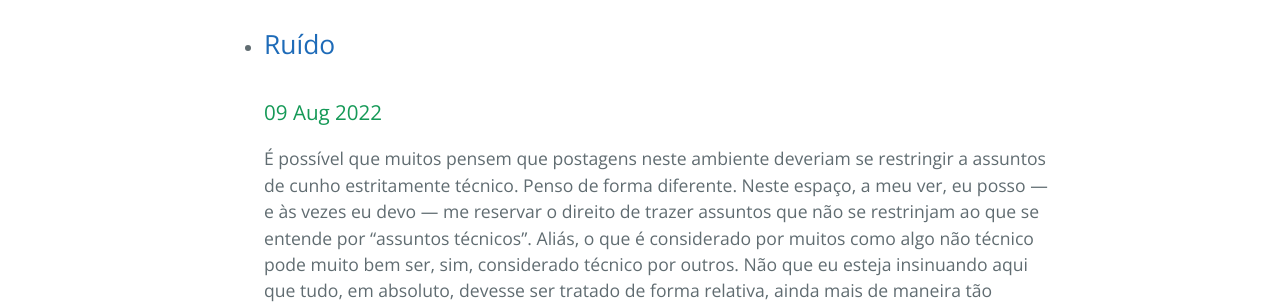
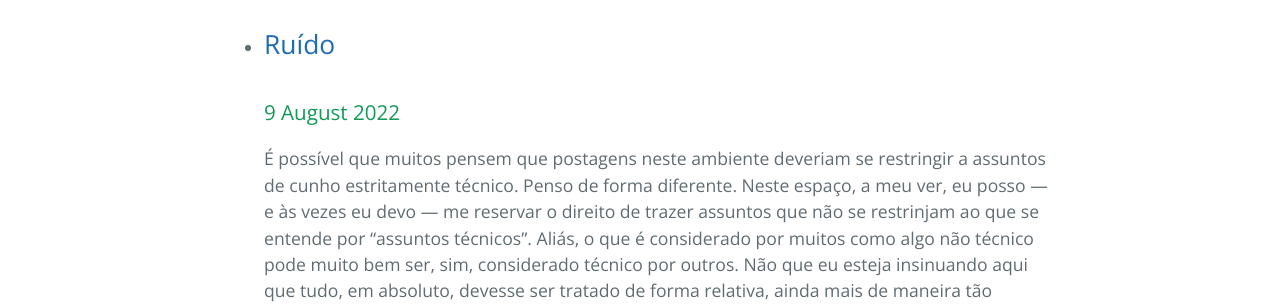
Before and after one commit to tito-spadini/titocaco.github.io, a Jekyll site: the page built from blog.html, in a window 1280 px wide. Shown: the part 458-762 px from the top of the page. Built offline with Jekyll 4.4.1, drawn with Linux system fonts in a browser that asks for light colours.

Commit message:
Changing date style for Blog posts

```diff
--- a/blog.html
+++ b/blog.html
@@ -8,7 +8,7 @@ title: Blog
   {% for post in site.posts %}
     <li>
       <h2><a href="{{ post.url }}">{{ post.title }}</a></h2>
-      <h3>{{ post.date | date_to_string}}</h3>
+      <h3>{{ post.date | date: "%-d %B %Y"}}</h3>
       {{ post.excerpt }}
     </li>
   {% endfor %}
```
